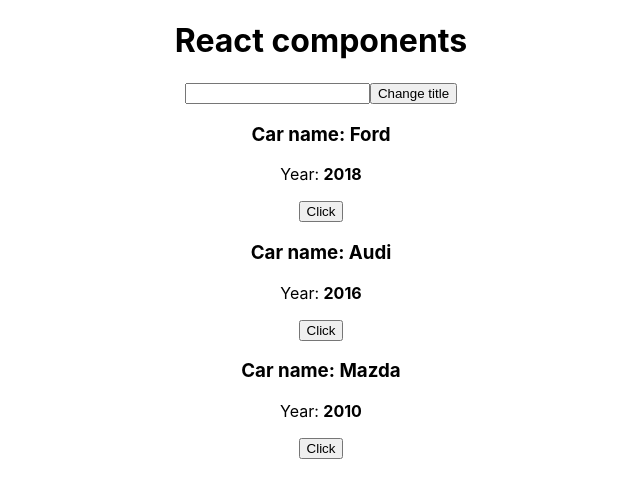
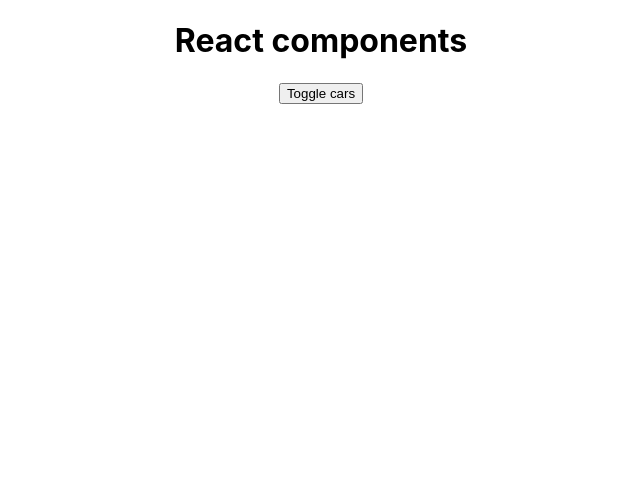
Before and after one commit to Manux21/first-react-project, a React (Create React App) app: page / in a window 1280 px wide. Shown: the top 498 px of the page, without its empty margins (319-959 px from the left). Built offline with nearby package versions, Linux system fonts and the light colour scheme; the HTML template or start-up script is replaced by a standard one.

Commit message:
Added dynamic React lists with delete function

```diff
--- a/src/App.js
+++ b/src/App.js
@@ -11,68 +11,64 @@
             {name: 'Mazda', year: '2010'},
         ],
 
-        pageTitle: 'React components'
+        pageTitle: 'React components',
+        showCars: false
     }
 
-    changeTitleHandler = (newTitle) => {
+    toggleCarsHandler = () => {
         this.setState({
-            pageTitle: newTitle
+            showCars: !this.state.showCars
         })
     }
 
-    handleInput = (event) => {
+    onChangeName(name, index) {
+        const car = this.state.cars[index]
+        car.name = name
+        const cars = [...this.state.cars]
+        cars[index] = car
         this.setState({
-            pageTitle: event.target.value
+            cars
         })
     }
 
+    deleteHandler(index){
+        const cars = this.state.cars.concat()
+        cars.splice(index, 1)
+        this.setState({cars})
+    }
 
     render() {
-        console.log('render')
         const divStyle = {
             textAlign: 'center'
         }
 
-        const cars = this.state.cars
+        let cars = null
+
+        if (this.state.showCars) {
+            cars = this.state.cars.map((car, index)=> {
+                return (
+                    <Car
+                        key = {index}
+                        name = {car.name}
+                        year = {car.year}
+                        onDelete={this.deleteHandler.bind(this, index)}
+                        onChangeName = {event=>{this.onChangeName(event.target.value, index)}}
+                    />
+                )
+            })
+        }
 
         return (
             <div style={divStyle}>
                 <h1>{this.state.pageTitle}</h1>
 
-                <input type="text" onChange={this.handleInput}/>
+                <button
+                    onClick={this.toggleCarsHandler}>
+                    Toggle cars</button>
 
-                <button
-                    onClick={this.changeTitleHandler.bind(this, 'Changed')}>
-                    Change title</button>
-
-                <Car
-                    name={cars[0].name}
-                    year={cars[0].year}
-                    onChangeTitle = {this.changeTitleHandler.bind(this, cars[0].name)}
-                />
-                <Car
-                    name={cars[1].name}
-                    year={cars[1].year}
-                    onChangeTitle={() => this.changeTitleHandler(cars[1].name)}
-                />
-                <Car
-                    name={cars[2].name}
-                    year={cars[2].year}
-                    onChangeTitle={() => this.changeTitleHandler(cars[2].name)}/>
+                { cars }
             </div>
         );
-
-        // return React.createElement(
-        //     'div',
-        //     {
-        //         className: 'App'
-        //     },
-        //     React.createElement(
-        //         'h1',
-        //         null,
-        //         'Hello world!'
-        //     )
-        // )
     }
 }
 
--- a/src/Car/Car.js
+++ b/src/Car/Car.js
@@ -45,9 +45,15 @@
 
 
 export default props => ( //можно не писать круглые скобочки у пропс если у нас всего лишь один параметр
-    <div>
+    <div style = {{
+        border: '1px solid #ccc',
+        marginBottom: '10px',
+        display: 'block',
+        padding: '10px'}}>
+
         <h3>Car name: {props.name}</h3>
         <p>Year: <strong>{props.year}</strong></p>
-        <button onClick={props.onChangeTitle}>Click</button>
+        <input type="text" onChange={props.onChangeName} value={props.name}/>
+        <button onClick={props.onDelete}>Delete</button>
     </div>
 )
```
